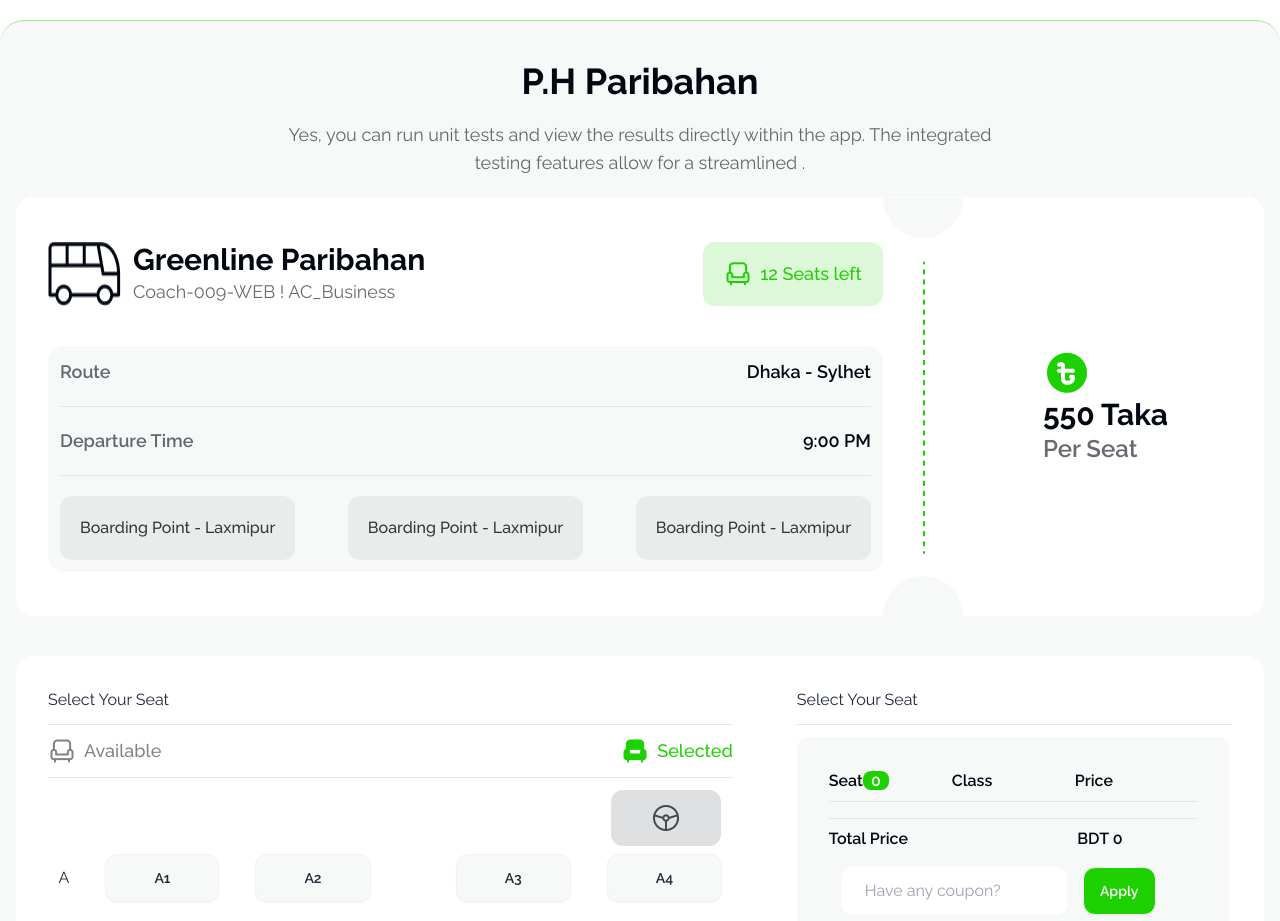
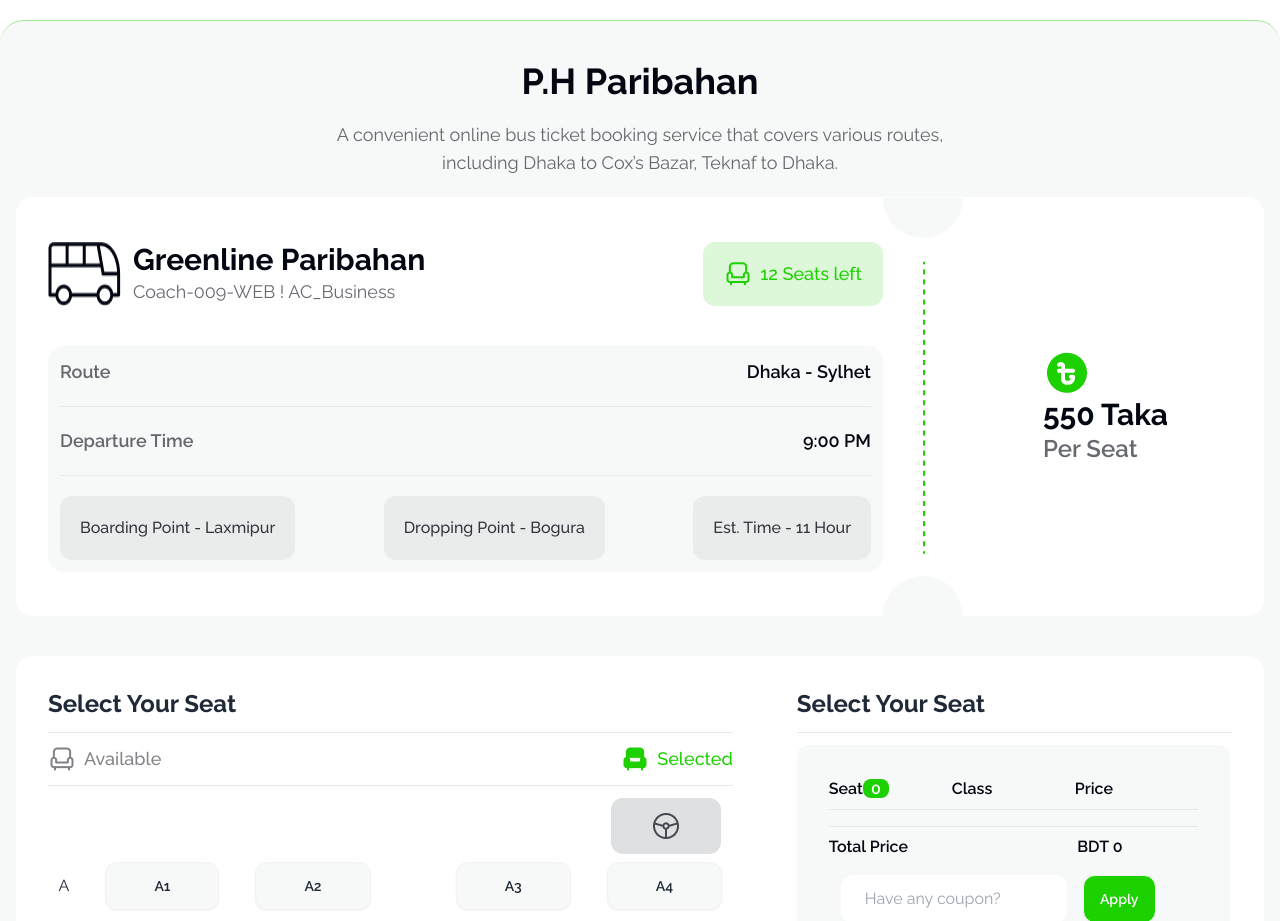
Before and after one commit to Almansur342/Smart-Ticket, a plain HTML site: page index.html in a window 1280 px wide. Shown: the part 1220-2141 px from the top of the page. Drawn offline with nearby package versions, Linux system fonts and the light colour scheme.

Commit message:
final touched done

```diff
--- a/index.html
+++ b/index.html
@@ -127,8 +127,7 @@
     <section class="min-h-screen border-t border-[#1dd10066] rounded-3xl bg-[#F7F8F8] ">
       <section class="container mx-auto px-4 my-5 lg:my-10 ">
         <h1 class="text-4xl font-bold text-[#030712] text-center mb-5">P.H Paribahan</h1>
-        <p class="text-lg text-[#03071299] text-center mb-5">Yes, you can run unit tests and view the results directly
-          within the app. The integrated <br> testing features allow for a streamlined .</p>
+        <p class="text-lg text-[#03071299] text-center mb-5">A convenient online bus ticket booking service that covers various routes,<br> including Dhaka to Cox’s Bazar, Teknaf to Dhaka.</p>
         <!-- first section -->
         <section class="bg-white flex flex-col lg:flex-row items-center px-8 mb-10 rounded-2xl">
           <!-- left part -->
@@ -161,8 +160,8 @@
               <hr class="my-5">
               <div class="flex justify-between">
                 <p class="bg-[#0307120D] text-[#030712CC] font-medium p-5 rounded-xl">Boarding Point - Laxmipur</p>
-                <p class="bg-[#0307120D] text-[#030712CC] font-medium p-5 rounded-xl">Boarding Point - Laxmipur</p>
-                <p class="bg-[#0307120D] text-[#030712CC] font-medium p-5 rounded-xl">Boarding Point - Laxmipur</p>
+                <p class="bg-[#0307120D] text-[#030712CC] font-medium p-5 rounded-xl">Dropping Point - Bogura</p>
+                <p class="bg-[#0307120D] text-[#030712CC] font-medium p-5 rounded-xl">Est. Time - 11 Hour</p>
               </div>
             </div>
           </div>
@@ -178,7 +177,7 @@
         <section id="choose" class="bg-[#FFFFFF] rounded-2xl flex flex-col lg:flex-row ">
           <!-- left side -->
           <div class="w-3/5 p-8">
-            <h2>Select Your Seat</h2>
+            <h2 class="text-2xl font-bold">Select Your Seat</h2>
             <hr class="my-3">
             <!-- nav -->
             <div class="flex justify-between">
@@ -236,7 +235,7 @@
           </div>
           <!-- right side -->
           <div class="w-2/5 p-8">
-            <h2>Select Your Seat</h2>
+            <h2 class="text-2xl font-bold">Select Your Seat</h2>
             <hr class="my-3">
             <!-- price -->
             <div class="w-[433px] p-8 bg-[#F7F8F8] rounded-xl mb-4">
@@ -297,7 +296,7 @@
         <img src="images/success.png" alt="">
         <h1 class="text-2xl font-bold text-[#27AE60]">SUCCESS</h1>
         <p class="text-xl font-medium text-[#4A4A4A]">Thank you for Booking Our Bus Seats.</p>
-        <p class="text-xl font-medium text-[#4A4A4A]">We are working hard to find the best service and deals for you.
+        <p class="text-xl font-medium text-[#4A4A4A]">We are working hard to find the best service.
         </p>
         <p class="text-xl font-light text-[#4A4A4A]">Shortly you will find a confirmation in your email.</p>
         <form method="dialog">
```
